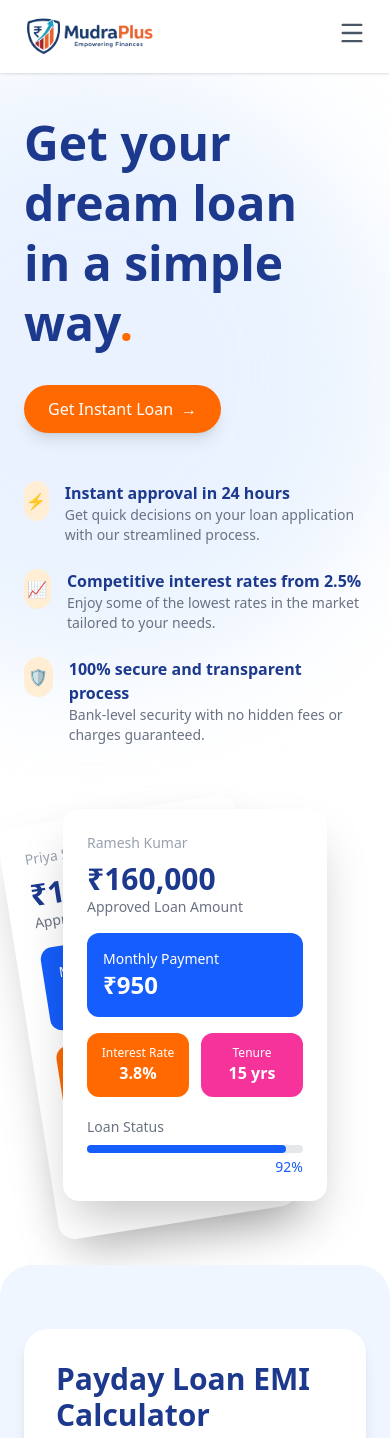
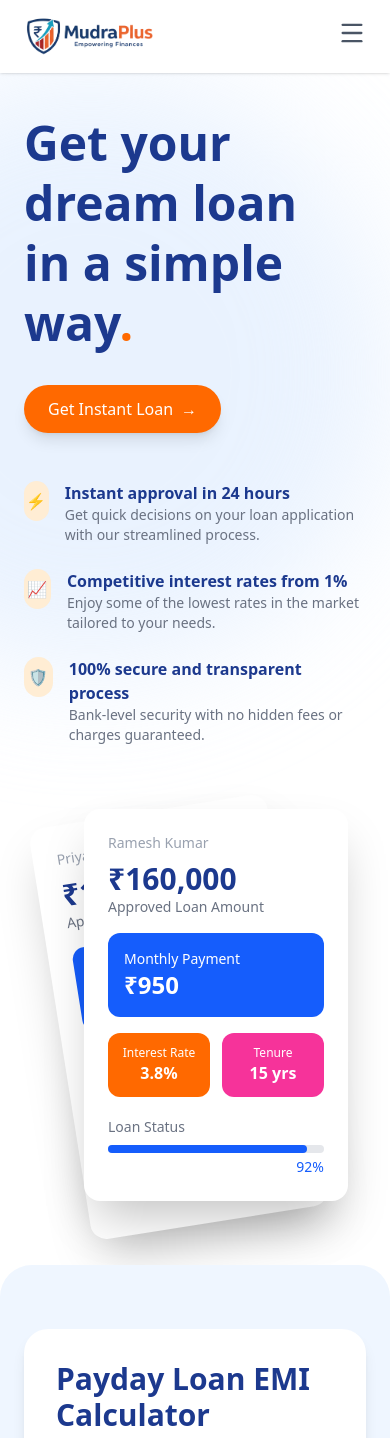
Before and after one commit to Yamansaini0405/MudraPlus, a React (Vite) app: page / in a window 390 px wide. Shown: the top 1438 px of the page. Built offline with nearby package versions, Linux system fonts and the light colour scheme.

Commit message:
Aligned Adjustment

```diff
--- a/src/Components/Herosection.jsx
+++ b/src/Components/Herosection.jsx
@@ -36,7 +36,7 @@ const HeroSection = () => {
               icon="⚡"
             />
             <Feature
-              title="Competitive interest rates from 2.5%"
+              title="Competitive interest rates from 1%"
               desc="Enjoy some of the lowest rates in the market tailored to your needs."
               icon="📈"
             />
@@ -51,7 +51,7 @@ const HeroSection = () => {
         {/* RIGHT CARDS */}
         <div className="relative flex justify-center lg:justify-end">
           {/* BACK CARD */}
-          <div className=" relative bg-white max-w-60 md:max-w-72 w-full rounded-2xl right-12 md:right-40 shadow-2xl p-6 rotate-[-9deg]">
+          <div className=" relative bg-white max-w-60 md:max-w-72 w-full rounded-2xl right-4 md:right-40 shadow-2xl p-6 rotate-[-9deg]">
             <p className="text-gray-400 text-sm">Priya Sinha</p>
             <h3 className="text-3xl font-bold text-blue-900 mt-2"> ₹180,000</h3>
             <p className="text-gray-500 text-sm">Approved Loan Amount</p>
@@ -82,7 +82,7 @@ const HeroSection = () => {
           </div>
 
           {/* FRONT CARD */}
-          <div className="absolute  bg-white max-w-66 md:max-w-72 w-76 rounded-2xl shadow-2xl p-6">
+          <div className="absolute  bg-white max-w-66 md:max-w-72 w-76 rounded-2xl left-15 md:left-60 shadow-2xl p-6">
             <p className="text-gray-400 text-sm">Ramesh Kumar</p>
             <h3 className="text-3xl font-bold text-blue-900 mt-2">₹160,000</h3>
             <p className="text-gray-500 text-sm">Approved Loan Amount</p>
```
